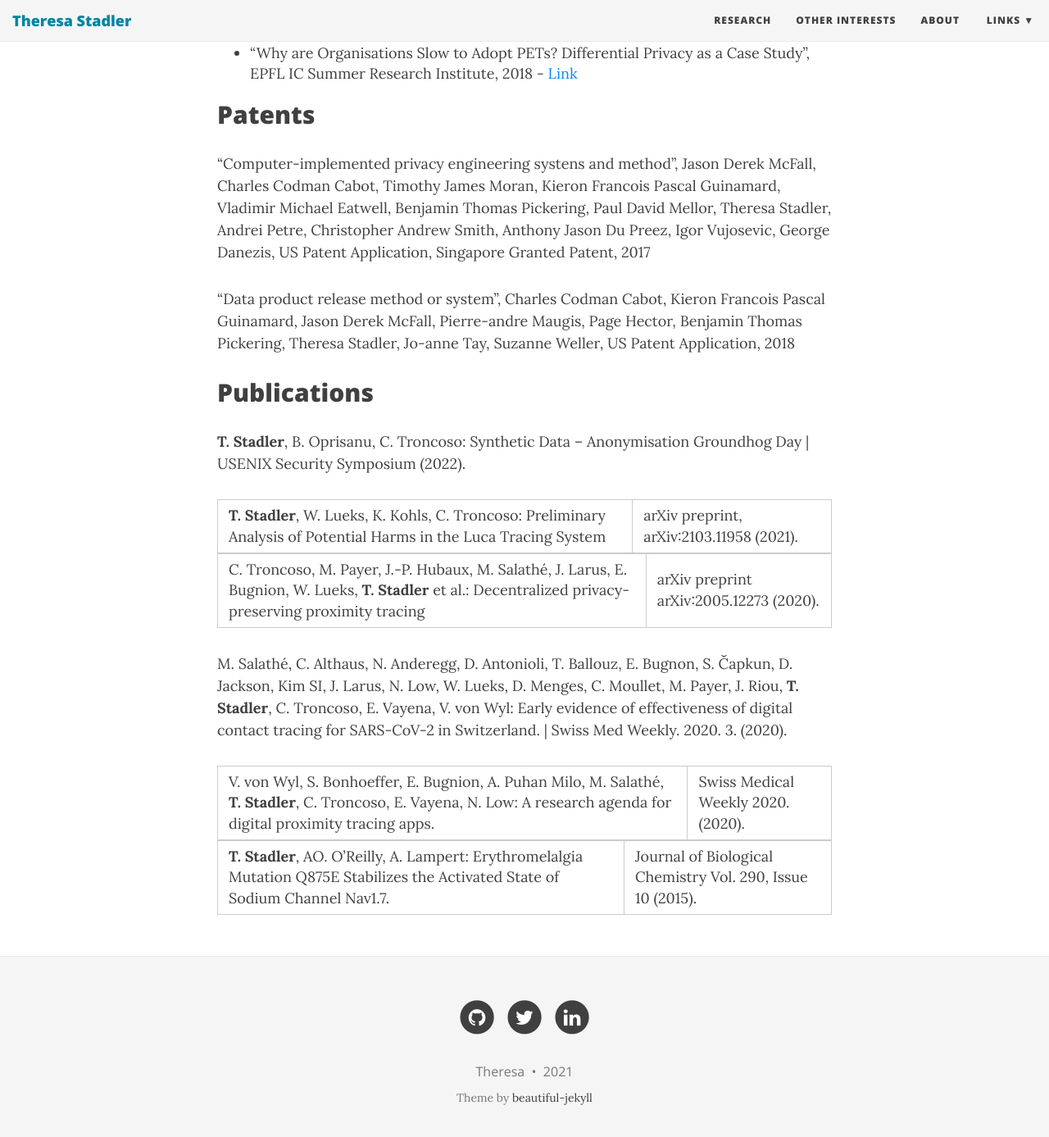
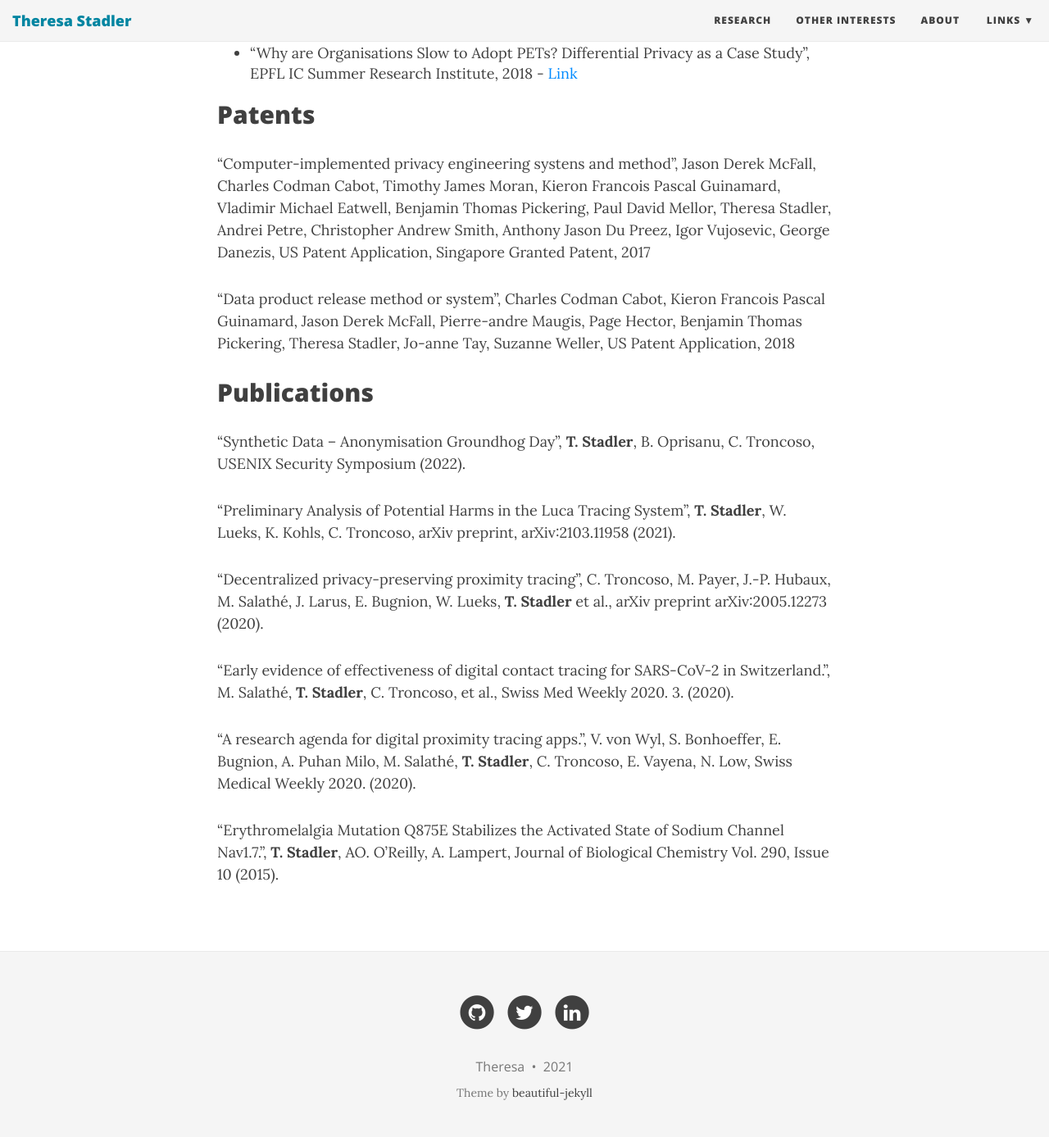
Before and after one commit to reslbesl/theresa.github.io, a Jekyll site: the page built from aboutme.md, in a window 1280 px wide and 1400 px high, scrolled down 1329 px. Shown: the top 1387 px of the window at 82% size. Built offline with Jekyll 4.4.1, drawn with Linux system fonts in a browser that asks for light colours; nearby versions of some CDN libraries.

Commit message:
Update pub list

```diff
--- a/aboutme.md
+++ b/aboutme.md
@@ -46,16 +46,14 @@
 
 Publications
 ---
-**T. Stadler**, B. Oprisanu, C. Troncoso: Synthetic Data – Anonymisation Groundhog Day | USENIX Security Symposium (2022).
+"Synthetic Data – Anonymisation Groundhog Day", **T. Stadler**, B. Oprisanu, C. Troncoso, USENIX Security Symposium (2022).
 
-**T. Stadler**, W. Lueks, K. Kohls, C. Troncoso: Preliminary Analysis of Potential Harms in the Luca Tracing  System | arXiv preprint, arXiv:2103.11958 (2021).
+"Preliminary Analysis of Potential Harms in the Luca Tracing  System", **T. Stadler**, W. Lueks, K. Kohls, C. Troncoso, arXiv preprint, arXiv:2103.11958 (2021).
 
-C. Troncoso, M. Payer, J.-P. Hubaux, M. Salathé, J. Larus, E. Bugnion, W. Lueks, **T. Stadler** et al.: Decentralized privacy-preserving proximity tracing | arXiv preprint arXiv:2005.12273 (2020).
+"Decentralized privacy-preserving proximity tracing", C. Troncoso, M. Payer, J.-P. Hubaux, M. Salathé, J. Larus, E. Bugnion, W. Lueks, **T. Stadler** et al., arXiv preprint arXiv:2005.12273 (2020).
 
-M. Salathé, C. Althaus, N. Anderegg, D. Antonioli, T. Ballouz, E. Bugnon,
-S. Čapkun, D. Jackson, Kim SI, J. Larus, N. Low, W. Lueks, D. Menges, C. Moullet, M. Payer, J. Riou, **T. Stadler**, C. Troncoso,
-E. Vayena, V. von Wyl: Early evidence of effectiveness of digital contact tracing for SARS-CoV-2 in Switzerland. | Swiss Med Weekly. 2020. 3. (2020).
+"Early evidence of effectiveness of digital contact tracing for SARS-CoV-2 in Switzerland.", M. Salathé, **T. Stadler**, C. Troncoso, et al., Swiss Med Weekly 2020. 3. (2020).
 
-V. von Wyl, S. Bonhoeffer, E. Bugnion, A. Puhan Milo, M. Salathé, **T. Stadler**, C. Troncoso, E. Vayena, N. Low: A research agenda for digital proximity tracing apps. | Swiss Medical Weekly 2020. (2020).
+"A research agenda for digital proximity tracing apps.", V. von Wyl, S. Bonhoeffer, E. Bugnion, A. Puhan Milo, M. Salathé, **T. Stadler**, C. Troncoso, E. Vayena, N. Low, Swiss Medical Weekly 2020. (2020).
 
-**T. Stadler**, AO. O’Reilly, A. Lampert: Erythromelalgia Mutation Q875E Stabilizes the Activated State of Sodium Channel Nav1.7. | Journal of Biological Chemistry Vol. 290, Issue 10 (2015).
+"Erythromelalgia Mutation Q875E Stabilizes the Activated State of Sodium Channel Nav1.7.", **T. Stadler**, AO. O’Reilly, A. Lampert, Journal of Biological Chemistry Vol. 290, Issue 10 (2015).
```
